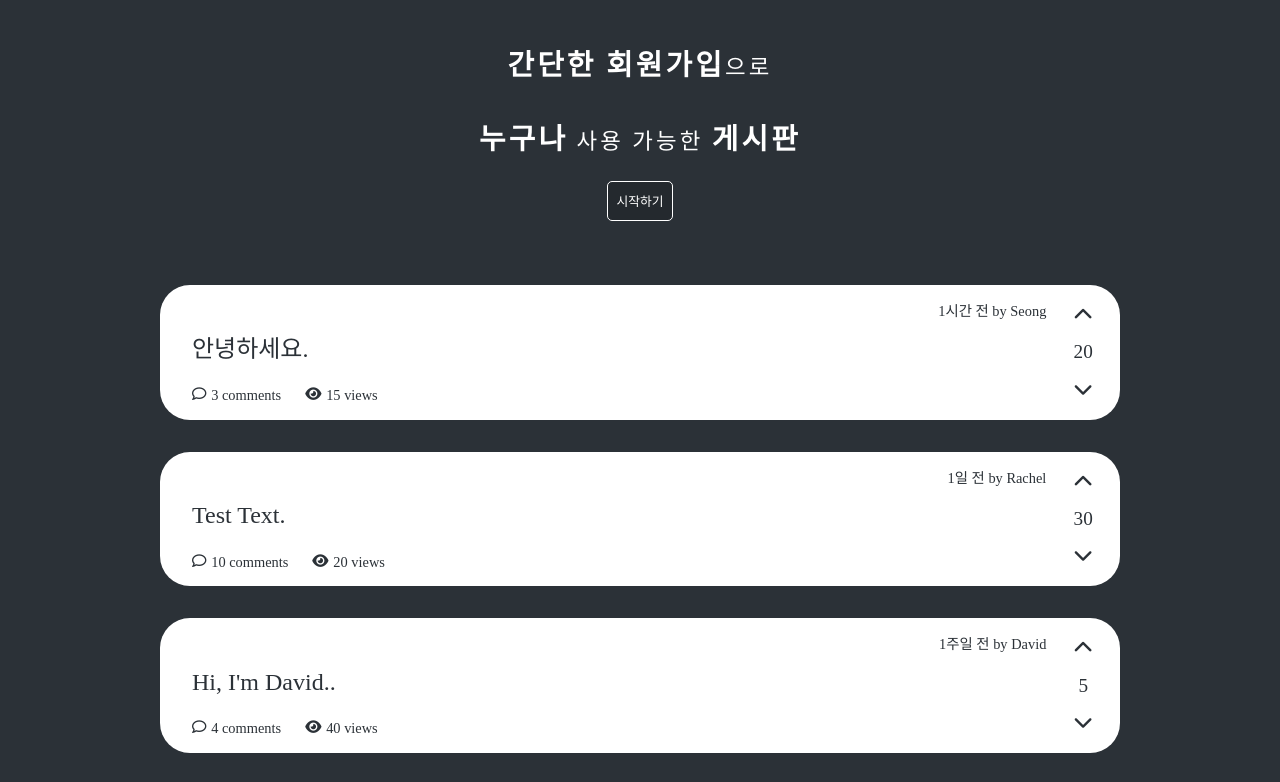
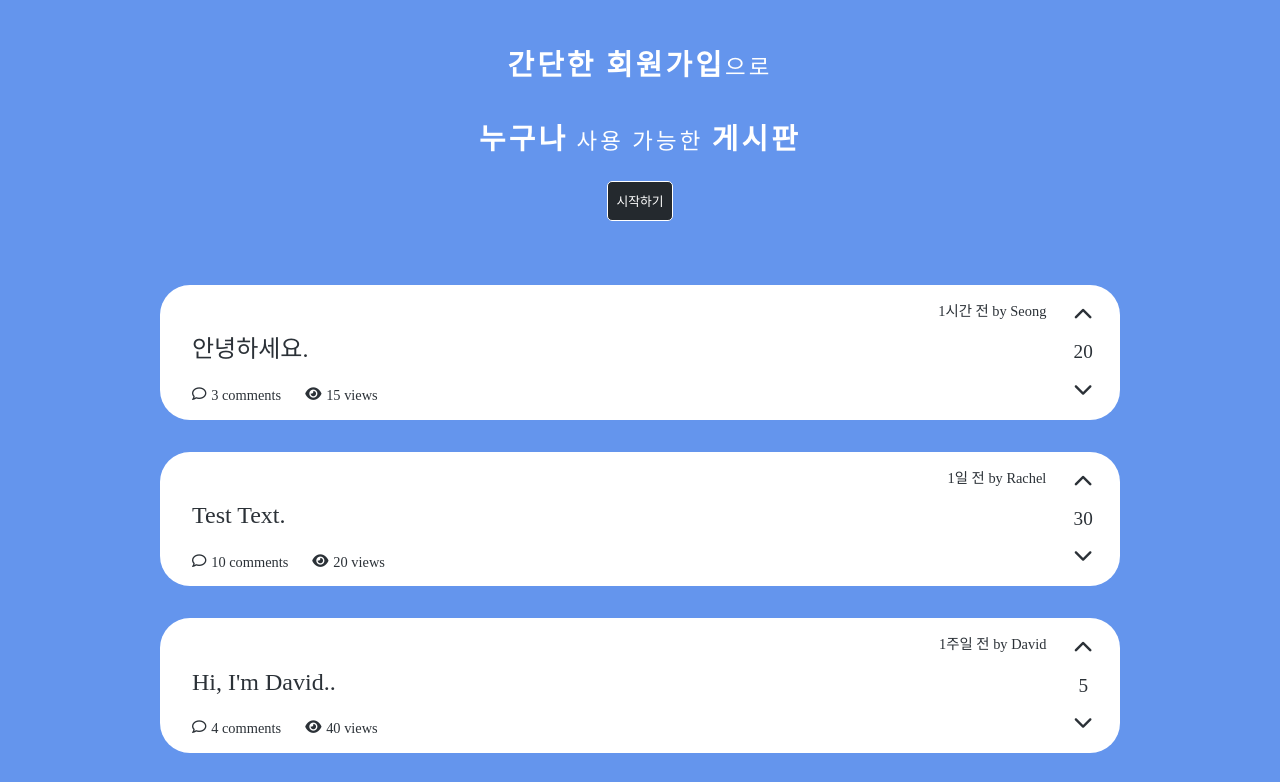
Before and after one commit to seong7/BoardProject, a website built with webpack: page src/index.html in a window 1280 px wide. Shown: the part 62-844 px from the top of the page. Built offline with nearby package versions, Linux system fonts and the light colour scheme.

Commit message:
Style test .wrapper overflow:hidden

```diff
--- a/src/index.html
+++ b/src/index.html
@@ -16,7 +16,7 @@
 </head>
 
 <body>
-    <div class="container">
+    <div class="wrapper">
         <header>
         </header>
         <div class="content">
--- a/src/js/style.scss
+++ b/src/js/style.scss
@@ -26,6 +26,10 @@ html {
 body {
   min-height: calc(100vh - 2 * 4vw);
 }
+.wrapper {
+  overflow: hidden;
+  background-color: cornflowerblue;
+}
 
 button {
   cursor: pointer;
```
Also changed, not shown: src/js/style.css.
